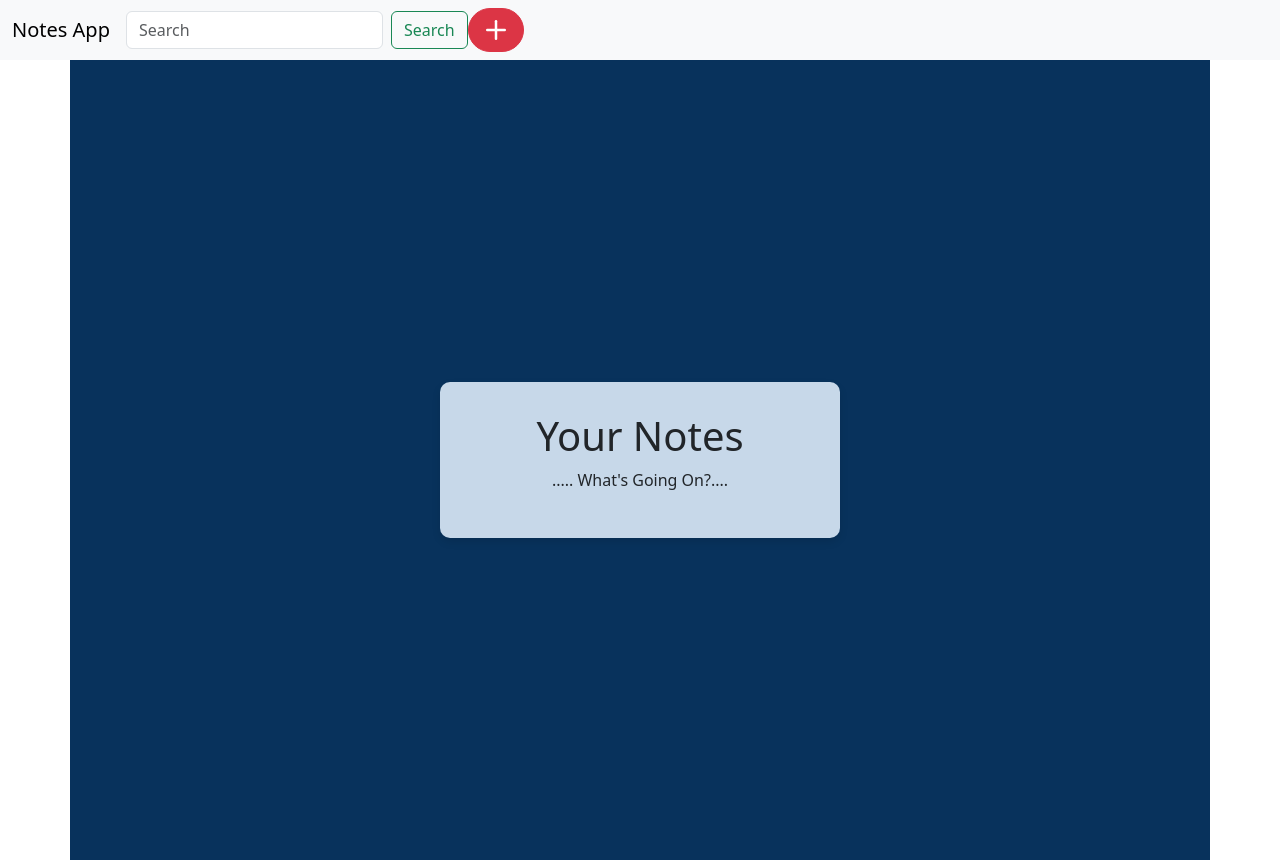
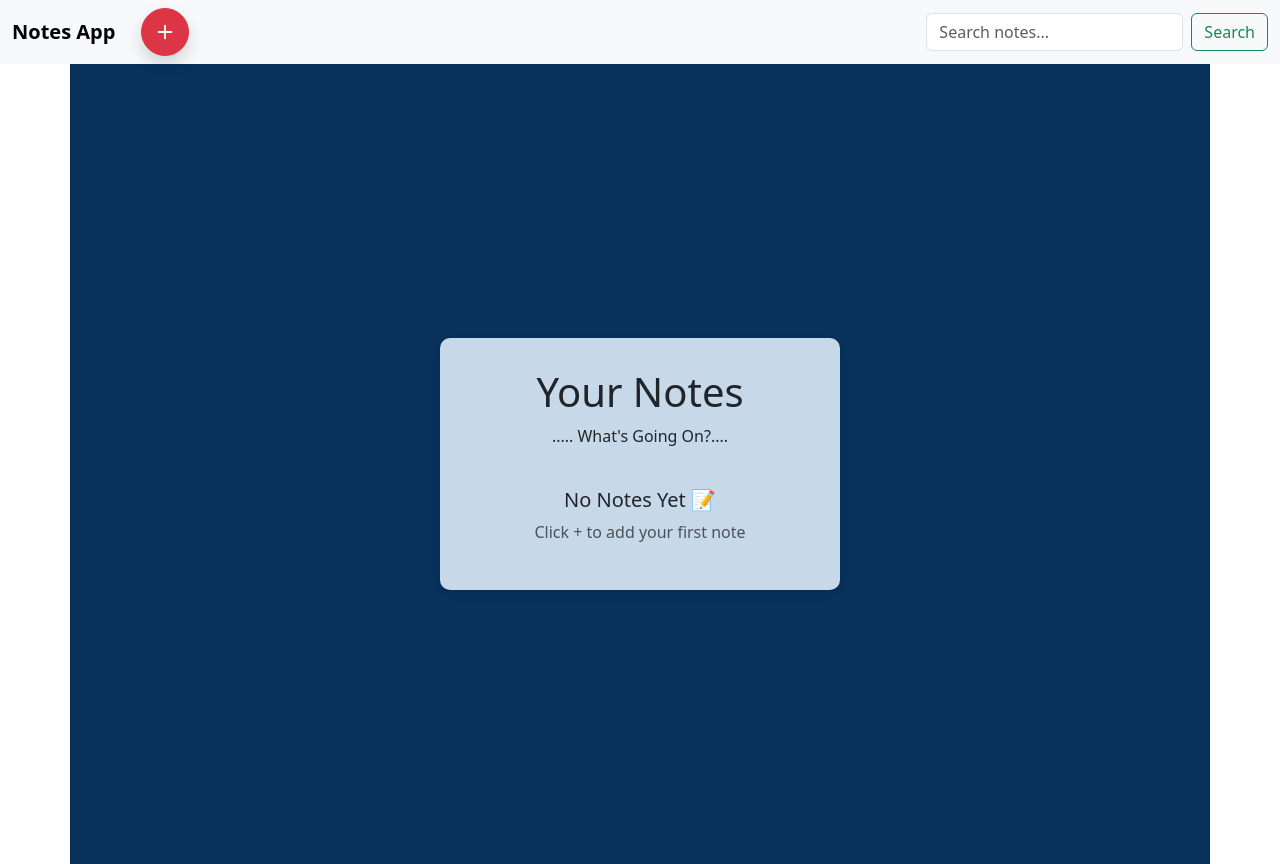
Before and after one commit to jahnavi-spec2/projects-react-js_NotesApp, a React (Create React App) app: page / in a window 1280 px wide. Built offline with nearby package versions, Linux system fonts and the light colour scheme.

Commit message:
Improved Anvbar layout

```diff
--- a/src/App.js
+++ b/src/App.js
@@ -5,12 +5,20 @@ import NoteForm from './Components/NoteForm';
 import { useState } from 'react';
 import NotesCard from './Components/NotesCard'
 import { Plus } from 'lucide-react';
+import {useEffect} from 'react';
 function App() {
   const [showForm,setShowForm]= useState(false);
   const [notes,setNotes]= useState(JSON.parse(localStorage.getItem("notes")) || []);
+
+
+  useEffect(() => {
+  localStorage.setItem("notes", JSON.stringify(notes));
+}, [notes]);
+
+
   function addNotes(newNote){
 setNotes([...notes,newNote]);
-localStorage.setItem("notes",JSON.stringify([...notes,newNote]));
+
   }
 
 function deleteNote(id){
@@ -22,22 +30,45 @@ function deleteNote(id){
 return (
 
    <>
-   <nav className="navbar navbar-expand-lg navbar-light bg-light">
-  <div className="container-fluid">
-    <a className="navbar-brand" href="#">Notes App</a>
-    <button className="navbar-toggler" type="button" data-bs-toggle="collapse" data-bs-target="#navbarNav" aria-controls="navbarNav" aria-expanded="false" aria-label="Toggle navigation">
-      <span className="navbar-toggler-icon"></span>
+<nav className="navbar navbar-light bg-light">
+  <div className="container-fluid d-flex align-items-center">
+
+
+    <a className="navbar-brand fw-bold" href="#">
+      Notes App
+    </a>
+
+
+    <button
+      onClick={() => setShowForm(true)}
+      className="btn btn-danger shadow"
+      style={{
+        borderRadius: "50%",
+        width: "48px",
+        height: "48px",
+        display: "flex",
+        alignItems: "center",
+        justifyContent: "center",
+        marginLeft: "10px"
+      }}
+    >
+      <Plus size={22} color="white" />
     </button>
-    <div className="collapse navbar-collapse" id="navbarNav">
-      <div/>
-       <form className="d-flex" role="search">
-        <input className="form-control me-2" type="search" placeholder="Search" aria-label="Search"/>
-        <button className="btn btn-outline-success" type="submit">Search</button>
+
+
+    <div className="ms-auto">
+      <form className="d-flex" role="search">
+        <input
+          className="form-control me-2"
+          type="search"
+          placeholder="Search notes..."
+        />
+        <button className="btn btn-outline-success">
+          Search
+        </button>
       </form>
-      <div >
-      <button type="button" className="btn btn-danger"  style={{borderRadius:"100px"}} onClick={() => setShowForm(true)}><Plus size={30} color="white"/></button>
     </div>
-    </div>
+
   </div>
 </nav>
 <div className='container' style={{backgroundColor: "#08325c", minHeight: "100vh", display:"flex", justifyContent:"center", alignItems:"center"}}>
@@ -49,7 +80,15 @@ return (
 
 {showForm && <NoteForm addNotes={addNotes}  setShowForm={setShowForm} />}
 
- {notes.map((note) => (
+ {notes.length==0? (
+   <div className="text-center mt-4">
+    <h5>No Notes Yet  <span> &#x1F4DD;</span></h5>
+    <p className="text-muted">Click + to add your first note</p>
+  </div>
+ ):(
+
+
+ notes.map((note) => (
           <NotesCard
             key={note.id}
             id={note.id}
@@ -57,7 +96,7 @@ return (
             content={note.content}
             onDelete={deleteNote}
           />
-        ))}
+        )))}
    </div>
   </div>
    </>
```
